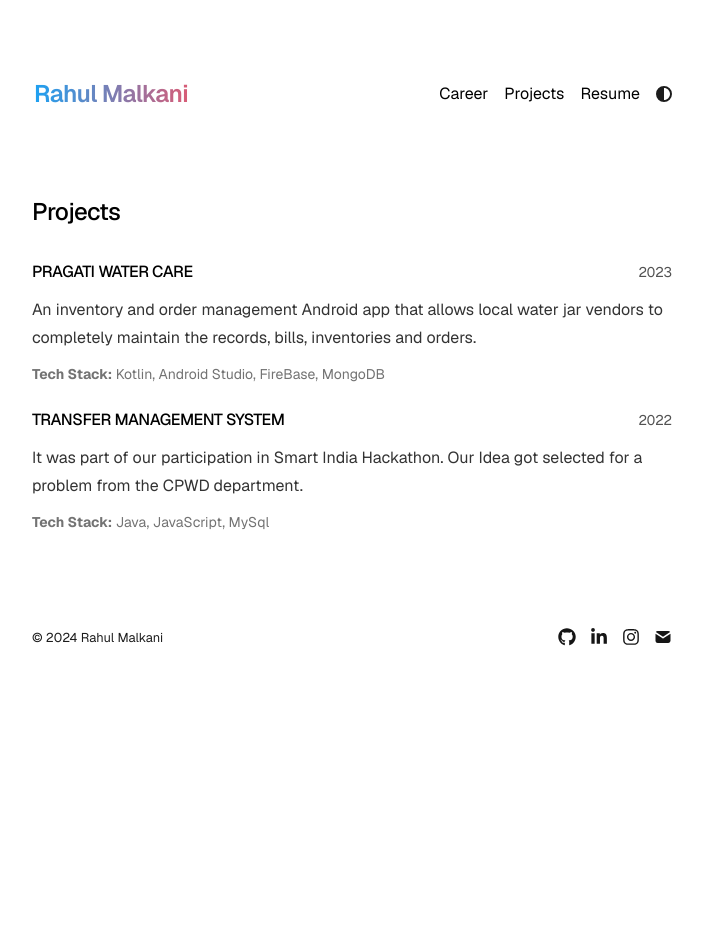
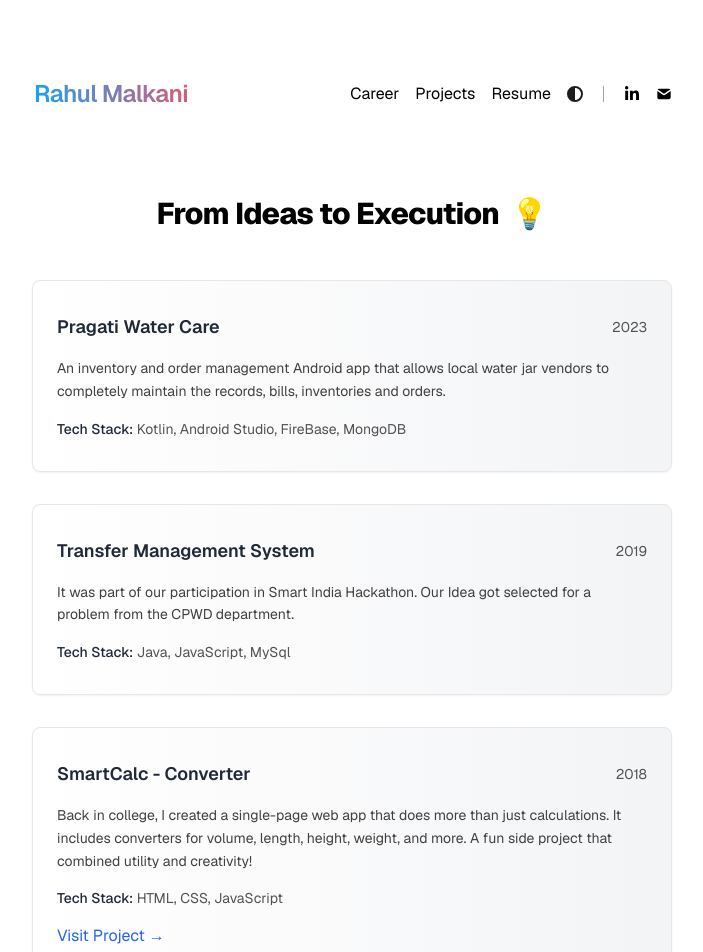
Before and after one commit to rahulmalkani/online-portfolio, a Next.js app: page /projects in a window 1280 px wide. Shown: the top 952 px of the page, without its empty margins (288-991 px from the left). Before the commit the page ends 800 px from the top, so only its background shows below. Built offline with nearby package versions, Linux system fonts and the light colour scheme.

Commit message:
Design changes done and project page created

```diff
--- a/app/career/career-data.tsx
+++ b/app/career/career-data.tsx
@@ -9,7 +9,7 @@ export interface Job {
 export const jobs: Job[] = [
   {
     position: "SDE-II (Android)",
-    company: "AngleOne",
+    company: "Angle One",
     duration: "Nov '24 – Present",
     description:
       "Currently building and enhancing the Android AngleOne App, providing seamless and secure mobile finance solutions for users.",
--- a/app/career/page.tsx
+++ b/app/career/page.tsx
@@ -9,28 +9,28 @@ export const metadata: Metadata = {
 
 export default function Career() {
   return (
-    <section className="max-w-4xl mx-auto px-2">
-      <h1 className="mb-12 text-2xl font-extrabold tracking-tight text-center">
+    <section className="max-w-4xl mx-auto">
+  <h1 className="mb-12 text-2xl sm:text-3xl font-extrabold tracking-tight text-center">
     The Path I’ve Walked &nbsp; 🐾
   </h1>
   <div className="space-y-8">
     {jobs.map((job, index) => (
       <div
         key={index}
-            className="p-6 border rounded-lg shadow-sm bg-white dark:bg-neutral-800 transition-transform hover:shadow-lg hover:scale-[1.03] duration-200">
-
+        className="py-8 px-6 border rounded-lg bg-gradient-to-r from-white to-gray-100 dark:from-neutral-800 dark:to-neutral-900 shadow-sm hover:shadow-lg hover:scale-[1.03] transition-transform duration-300"
+      >
         {/* Header */}
         <div className="flex justify-between items-center">
-              <span className="text-lg font-semibold text-black dark:text-white">
+          <div className="text-lg font-semibold text-gray-800 dark:text-gray-200">
             {job.position}
-              </span>
-              <span className="text-sm text-neutral-600 dark:text-neutral-400">
+          </div>
+          <div className="text-sm text-neutral-600 dark:text-neutral-400">
             {job.duration}
-              </span>
+          </div>
         </div>
 
         {/* Company */}
-            <div className="mb-4 text-lg font-semibold text-blue-600 dark:text-blue-400 -mt-0.5">
+        <div className="text-lg text-blue-600 dark:text-blue-400">
           <a
             href={job.url}
             target="_blank"
@@ -42,16 +42,18 @@ export default function Career() {
         </div>
 
         {/* Description */}
-            <div className="text-sm leading-relaxed text-neutral-700 dark:text-neutral-300">
+        <div className="mt-4 text-sm leading-relaxed text-neutral-700 dark:text-neutral-300">
           {job.description.split("\n").map((paragraph, i) => (
-                <p key={i} className="mb-6">{paragraph}</p>
+            <p key={i} className="mb-4">{paragraph}</p>
           ))}
         </div>
+
         {/* Divider */}
-            <hr className="border-t border-neutral-300 dark:border-neutral-600" />
+        <hr className="mt-2 border-t border-neutral-300 dark:border-neutral-700 opacity-50" />
       </div>
     ))}
   </div>
 </section>
+
   );
 }
--- a/app/components/footer.tsx
+++ b/app/components/footer.tsx
@@ -8,28 +8,9 @@ import {
 } from "react-icons/fa6";
 import { TbMailFilled } from "react-icons/tb";
 import { metaData, socialLinks } from "app/config";
+import { SocialLink } from "./social-link";
 
 const YEAR = new Date().getFullYear();
-
-function SocialLink({ href, icon: Icon, hoverColor }) {
-  const hoverClasses = {
-    github: "lg:hover:text-white",
-    linkedin: "lg:hover:text-blue-500",
-    instagram: "lg:hover:text-pink-500",
-    email: "lg:hover:text-red-500",
-  };
-
-  return (
-    <a
-      href={href}
-      target="_blank"
-      rel="noopener noreferrer"
-      className={`transition-colors lg:brightness-75 lg:hover:brightness-100 duration-300 ${hoverClasses[hoverColor]}`}
-    >
-      <Icon />
-    </a>
-  );
-}
 
 function SocialLinks() {
   return (
--- a/app/components/nav.tsx
+++ b/app/components/nav.tsx
@@ -1,6 +1,10 @@
 import Link from "next/link";
 import { ThemeSwitch } from "./theme-switch";
 import { metaData } from "../config";
+import { SocialLink } from "./social-link";
+import { socialLinks } from "../config";
+import { FaLinkedinIn } from "react-icons/fa6";
+import { TbMailFilled } from "react-icons/tb";
 
 const navItems = {
   "/career": { name: "Career" },
@@ -21,7 +25,7 @@ export function Navbar() {
             <span className="absolute bottom-0 left-1/2 w-0 h-0.5 bg-gradient-to-r from-[#1DA1F2] to-[#D85C76] dark:from-[#24CCFF] dark:to-[#EA8396] transition-all duration-500 ease-in-out group-hover:w-full group-hover:left-0"></span>
           </Link>
         </div>
-        <div className="flex flex-row gap-4 mt-6 md:mt-0 md:ml-auto items-center">
+        <div className="flex flex-row gap-4 mt-6 md:mt-0 md:ml-auto items-center justify-center">
           {Object.entries(navItems).map(([path, { name }]) =>
             path.startsWith("http") ? (
               <a
@@ -46,6 +50,10 @@ export function Navbar() {
             )
           )}
           <ThemeSwitch />
+          {/* Vertical Divider */}
+          <div className="h-4 border-l border-neutral-400 dark:border-neutral-600 mx-1"></div>
+          <SocialLink href={socialLinks.linkedin} icon={FaLinkedinIn} hoverColor="linkedin" />
+          <SocialLink href={socialLinks.email} icon={TbMailFilled} hoverColor="email" />
         </div>
       </div>
     </nav>
--- /dev/null
+++ b/app/components/social-link.tsx
@@ -0,0 +1,19 @@
+export function SocialLink({ href, icon: Icon, hoverColor }) {
+    const hoverClasses = {
+      github: "lg:hover:text-white",
+      linkedin: "lg:hover:text-blue-500",
+      instagram: "lg:hover:text-pink-500",
+      email: "lg:hover:text-red-500",
+    };
+
+    return (
+      <a
+        href={href}
+        target="_blank"
+        rel="noopener noreferrer"
+        className={`transition-colors lg:brightness-75 lg:hover:brightness-100 duration-300 ${hoverClasses[hoverColor]}`}
+      >
+        <Icon />
+      </a>
+    );
+  }
--- a/app/page.tsx
+++ b/app/page.tsx
@@ -48,6 +48,9 @@ export default function Page() {
       When I’m not coding, you’ll find me chasing new adventures in the mountains, strumming my guitar to relax, or diving into deep conversations about life and technology. I also love trekking through rugged trails, seeking new challenges and inspirations along the way.
     </p>
     <p>
+    While Android development is where I’ve truly found my passion, my coding journey kicked off with JavaScript, HTML, and CSS during my college days. It’s a world I still enjoy revisiting—just like I did to bring this portfolio to life.
+    </p>
+    <p>
       Let’s connect! Feel free to reach out to me on{" "}
       <a href={socialLinks.linkedin} target="_blank">
         LinkedIn
--- a/app/projects/page.tsx
+++ b/app/projects/page.tsx
@@ -9,44 +9,52 @@ export const metadata: Metadata = {
 
 export default function Projects() {
   return (
-    <section>
-      <h1 className="mb-8 text-2xl font-medium tracking-tight">Projects</h1>
-      <div className="space-y-6">
+    <section className="max-w-4xl mx-auto">
+      <h1 className="mb-12 text-2xl sm:text-3xl font-extrabold tracking-tight text-center">
+        From Ideas to Execution &nbsp;💡
+      </h1>
+      <div className="space-y-8">
         {projects.map((project, index) => (
           <div
             key={index}
-            className="block group transition-opacity duration-200"
+            className="py-8 px-6 border rounded-lg bg-gradient-to-r from-white to-gray-100 dark:from-neutral-800 dark:to-neutral-900 shadow-sm hover:shadow-lg hover:scale-[1.03] transition-transform duration-300"
           >
-            <div className="flex flex-col">
-              <div className="w-full flex justify-between items-baseline">
-                <span className="text-black dark:text-white font-medium tracking-tight">
+            {/* Header */}
+            <div className="flex justify-between items-center">
+              <div className="text-lg font-semibold text-gray-800 dark:text-gray-200">
                 {project.title}
-                </span>
-                <span className="text-neutral-600 dark:text-neutral-400 tabular-nums text-sm">
+              </div>
+              <div className="text-sm text-neutral-600 dark:text-neutral-400">
                 {project.year}
-                </span>
               </div>
-              <p className="prose prose-neutral dark:prose-invert pt-3">
+            </div>
+
+            {/* Description */}
+            <p className="mt-4 text-sm leading-relaxed text-neutral-700 dark:text-neutral-300">
               {project.description}
             </p>
-              {/* Show Tech Stack */}
-              <div className="mt-3 text-sm text-neutral-500 dark:text-neutral-300">
-                <strong>Tech Stack:</strong> {project.techStack}
+
+            {/* Tech Stack */}
+            <div className="mt-4 text-sm text-neutral-600 dark:text-neutral-400">
+              <strong className="font-medium text-gray-800 dark:text-gray-200">
+                Tech Stack:
+              </strong>{" "}
+              {project.techStack}
             </div>
-              {/* Conditionally render URL if present */}
+
+            {/* URL */}
             {project.url && (
-                <div className="mt-3 text-sm">
+              <div className="mt-4">
                 <a
                   href={project.url}
                   target="_blank"
                   rel="noopener noreferrer"
-                    className="text-blue-600 dark:text-blue-400 hover:text-blue-600 dark:hover:text-blue-400 hover:underline"
+                  className="text-blue-600 dark:text-blue-400 hover:underline"
                 >
-                    Visit Project
+                  Visit Project →
                 </a>
               </div>
             )}
-            </div>
           </div>
         ))}
       </div>
--- a/app/projects/project-data.tsx
+++ b/app/projects/project-data.tsx
@@ -8,7 +8,7 @@ export interface Project {
 
 export const projects: Project[] = [
   {
-    title: "PRAGATI WATER CARE",
+    title: "Pragati Water Care",
     year: 2023,
     description:
       "An inventory and order management Android app that allows local water jar vendors to completely maintain the records, bills, inventories and orders.",
@@ -16,11 +16,19 @@ export const projects: Project[] = [
     techStack: "Kotlin, Android Studio, FireBase, MongoDB",
   },
   {
-    title: "TRANSFER MANAGEMENT SYSTEM",
-    year: 2022,
+    title: "Transfer Management System",
+    year: 2019,
     description:
       "It was part of our participation in Smart India Hackathon. Our Idea got selected for a problem from the CPWD department.",
     url: "",
     techStack: "Java, JavaScript, MySql",
   },
+  {
+    title: "SmartCalc - Converter",
+    year: 2018,
+    description:
+      "Back in college, I created a single-page web app that does more than just calculations. It includes converters for volume, length, height,   weight, and more. A fun side project that combined utility and creativity!",
+    url: "https://codepen.io/rahulmalkani/full/jyjMEd",
+    techStack: "HTML, CSS, JavaScript",
+  },
 ];
```
Lines whose indentation alone changed are shown as unchanged.
